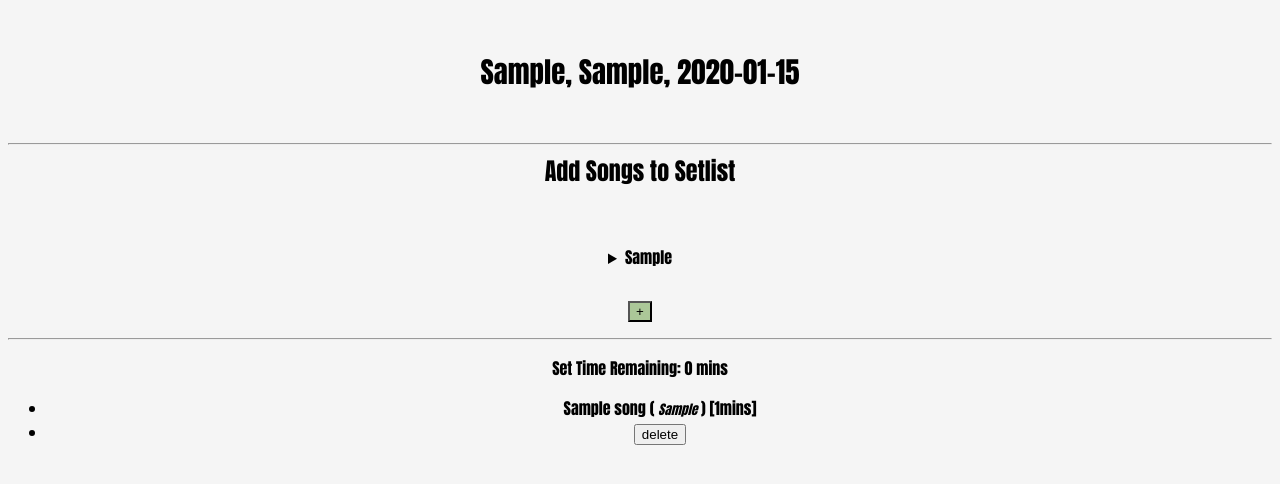
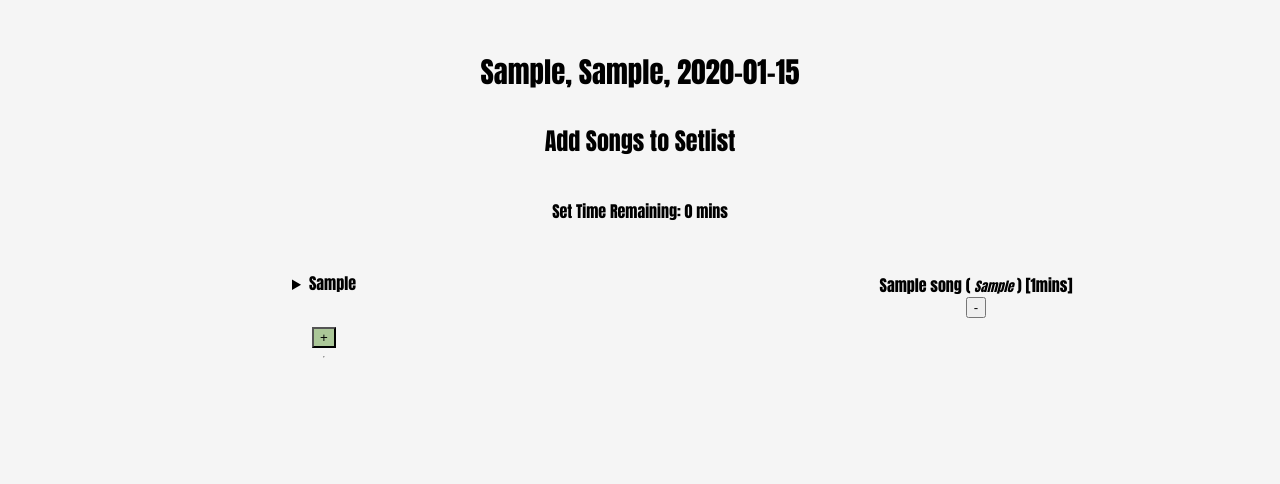
Before and after one commit to DarrenLackie/SetList, a Flask app: page /gigs/1 in a window 1280 px wide. Shown: the part 130-614 px from the top of the page. Run offline with Flask 3, Linux system fonts and the light colour scheme; tables that the repository leaves empty hold one stand-in row (values such as "Sample post"); some libraries are stand-ins or nearby versions.

Commit message:
show gig page fixed. created a grid. changed colour of submit buttons.

```diff
--- a/static/buttons.css
+++ b/static/buttons.css
@@ -3,7 +3,7 @@
     color: whitesmoke
   }
 
-  .btn_delete:hover {
+.btn_delete:hover {
     background-color: #d20808;
 }
 
--- a/static/forms.css
+++ b/static/forms.css
@@ -16,9 +16,9 @@
 
 .form-inline input[type="submit"] {
     padding: 5px 10px 5px;
-    background-color: #1445b8bd;
+    background-color: #ff857cd0;
     border: 1px solid black;
-    color: white;
+    color: black;
     margin-left:10px;
   }
 
--- a/static/main.css
+++ b/static/main.css
@@ -87,3 +87,29 @@ body {
 .album-dropdown {
   padding:12px
 }
+
+#gig-heading {
+  grid-area: gig-heading;
+  /* margin-bottom: 30px; */
+}
+
+#gig-list-of-songs {
+  grid-area: gig-list-of-songs;
+}
+
+#setlist-display {
+  margin-top:18px;
+  grid-area: setlist-display
+}
+
+#grid-container {
+  display: grid;
+  grid-template-areas:
+    'gig-heading gig-heading'
+    'gig-list-of-songs setlist-display';
+  grid-template-columns: 5fr 5fr;
+}
+
+li {
+  list-style: none;
+}
--- a/static/style.css
+++ b/static/style.css
@@ -11,6 +11,10 @@
     font-size: 1.8em;
     color: black;
     margin-bottom: 50px;
+  }
+
+  #show-gig-heading {
+    margin-bottom: 30px;
   }
 
   a, a:link, a:visited {
--- a/templates/gigs/show_gig.jinja
+++ b/templates/gigs/show_gig.jinja
@@ -1,12 +1,15 @@
 {% extends "base.jinja" %}
 
 {% block content %}
-
-<h1>{{ gig.city }}, {{ gig.venue }}, {{ gig.date }}</h1>
-<hr>
+<div id="grid-container">
+<div id="gig-heading">
+<h1 id="show-gig-heading">{{ gig.city }}, {{ gig.venue }}, {{ gig.date }}</h1>
 <form action="/gigs/{{ gig.id }}/setlists/new" method="post">
   <h2>Add Songs to Setlist</h2>
   <br>
+  <p>Set Time Remaining: {{ gig.set_time - total_running_time }} mins</p>
+</div>
+<div id="gig-list-of-songs">
   {% for album, songs_in_album in songs|groupby('album') %}
     <details id="album-names">
       <summary class="album-title-summary">{{ album }}</summary>
@@ -22,23 +25,23 @@
   {% endfor %}
   <input class="btn_submit" type="submit" value="+">
 </form>
+</div>
 <hr>
-<p>Set Time Remaining: {{ gig.set_time - total_running_time }} mins</p>
+<div id="setlist-display">
 
 {% for setlist in gig.setlists %}
   <div class="song-box">
     <ul>
       <li>
-        {{ setlist.song.title }} ( <small><i>{{ setlist.song.album }}</i></small> ) [{{ setlist.song.running_time }}mins]
+        {{ setlist.song.title }} ( <small><i>{{ setlist.song.album }}</i></small> ) [{{ setlist.song.running_time }}mins]<form action="/setlists/{{ setlist.id }}/delete" method="POST"><input class="btn delete" type="submit" value="-"/>
+        </form>
        {# {{ total_song_times }} #}
       </li>
-      <li>
-        <form action="/setlists/{{ setlist.id }}/delete" method="POST">
-          <input class="btn delete" type="submit" value="delete" />
-        </form>
+
       </li>
     </ul>
   </div>
 {% endfor %}
-
+</div>
+</div>
 {% endblock %}
```
